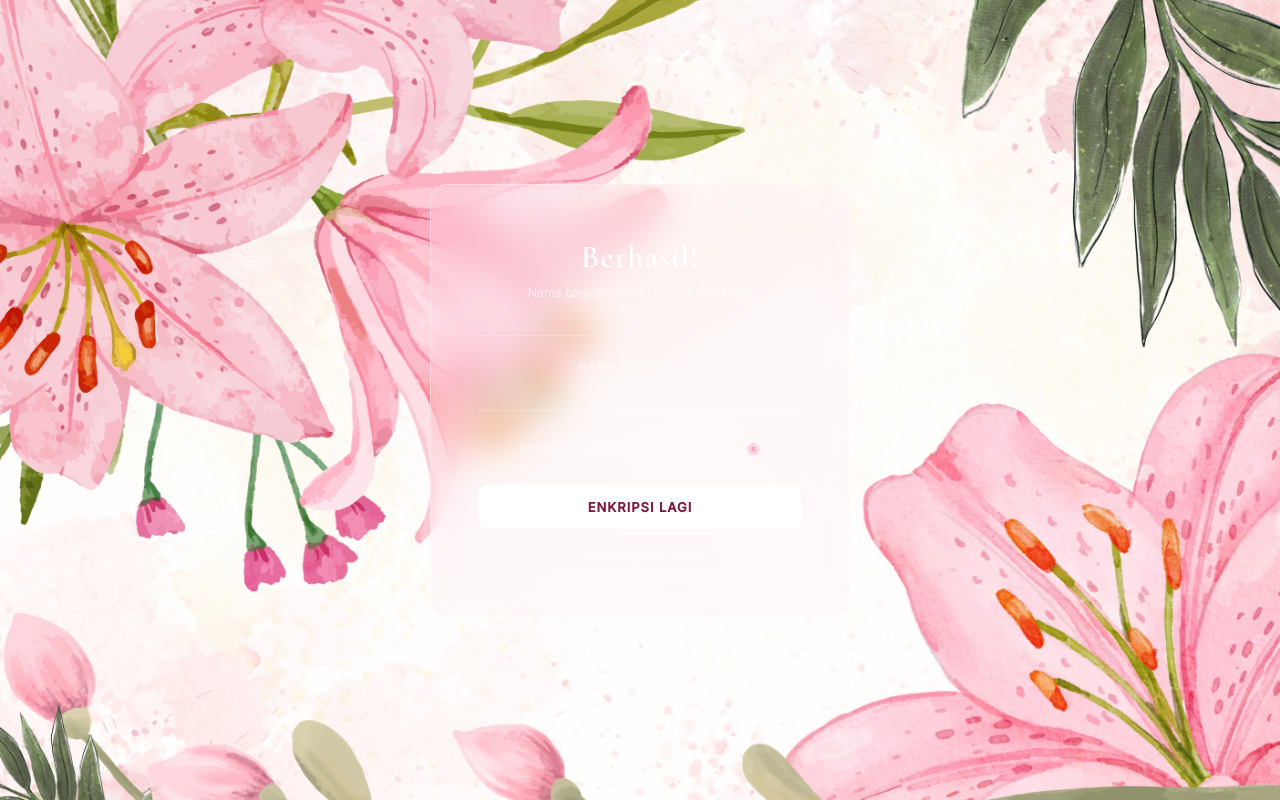
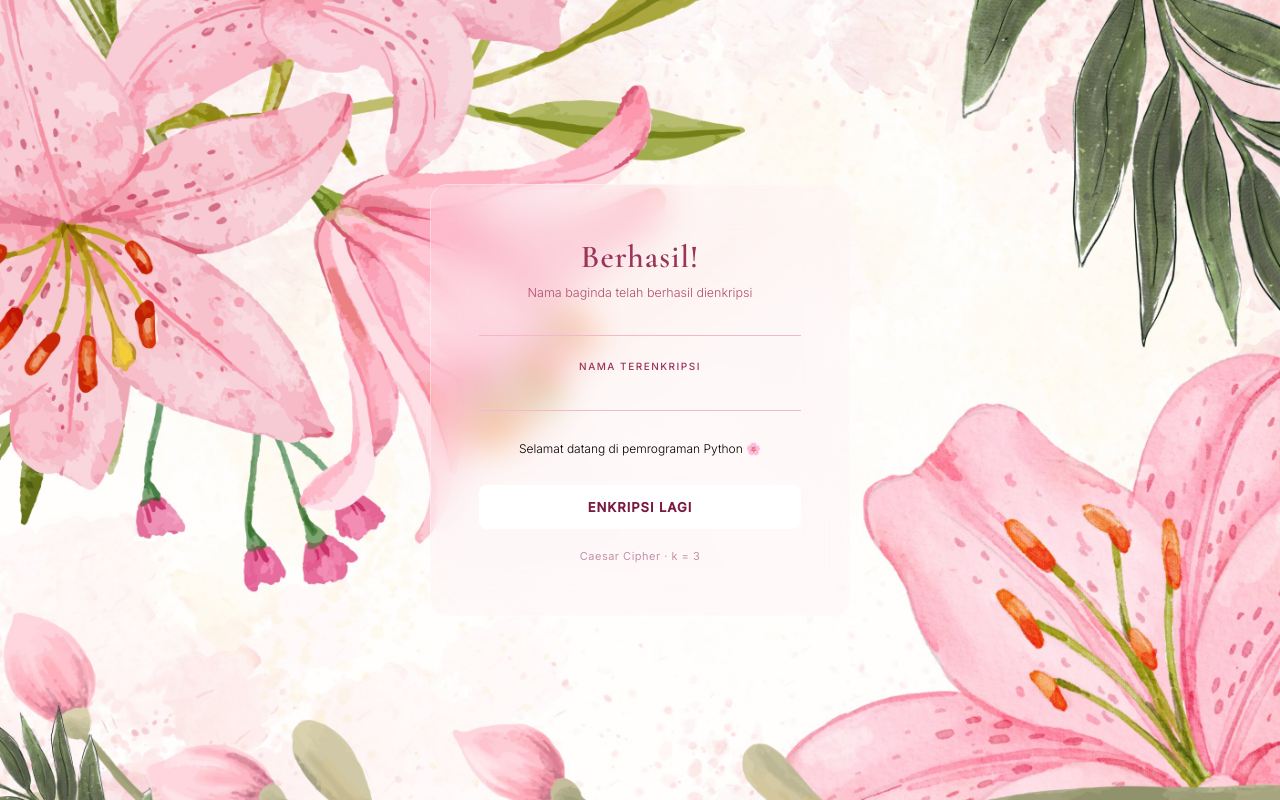
Before and after one commit to noyla123/Project-Flask-New, a Flask app: template templates/response.html in a window 1280 px wide. Run offline with Flask 3, Linux system fonts and the light colour scheme; the template is opened without the code that fills it, so the values that code supplies are empty.

Commit message:
Update response.html

```diff
--- a/templates/response.html
+++ b/templates/response.html
@@ -33,22 +33,22 @@
             font-family: 'Cormorant Garamond', serif;
             font-size: 32px;
             font-weight: 600;
-            color: #fff;
+            color: #99355a;
             margin-bottom: 6px;
             letter-spacing: 1px;
         }
 
         .subtitle {
             font-size: 12.5px;
-            color: rgba(255, 255, 255, 0.78);
+            color: #b05070;
             margin-bottom: 32px;
             line-height: 1.7;
             font-weight: 300;
         }
 
         .result-box {
-            border-top: 1px solid rgba(255, 255, 255, 0.25);
-            border-bottom: 1px solid rgba(255, 255, 255, 0.25);
+            border-top: 1px solid #f4b8cc;
+            border-bottom: 1px solid #f4b8cc;
             padding: 24px 0;
             margin-bottom: 28px;
         }
@@ -56,7 +56,7 @@
         .result-label {
             font-size: 10px;
             font-weight: 500;
-            color: rgba(255, 255, 255, 0.6);
+            color: #99355a;
             letter-spacing: 1.5px;
             text-transform: uppercase;
             margin-bottom: 14px;
@@ -65,14 +65,14 @@
         .result-name {
             font-family: 'Cormorant Garamond', serif;
             font-size: 32px;
-            color: #fff;
+            color: #7a1a40;
             letter-spacing: 5px;
             word-break: break-all;
         }
 
         .note {
             font-size: 12px;
-            color: rgba(255, 255, 255, 0.6);
+            color: #b05070);
             margin-bottom: 26px;
             line-height: 1.7;
             font-weight: 300;
@@ -98,7 +98,7 @@
 
         .footer-note {
             font-size: 11px;
-            color: rgba(255, 255, 255, 0.45);
+            color: #c490a8;
             margin-top: 20px;
             letter-spacing: 0.5px;
         }
```
